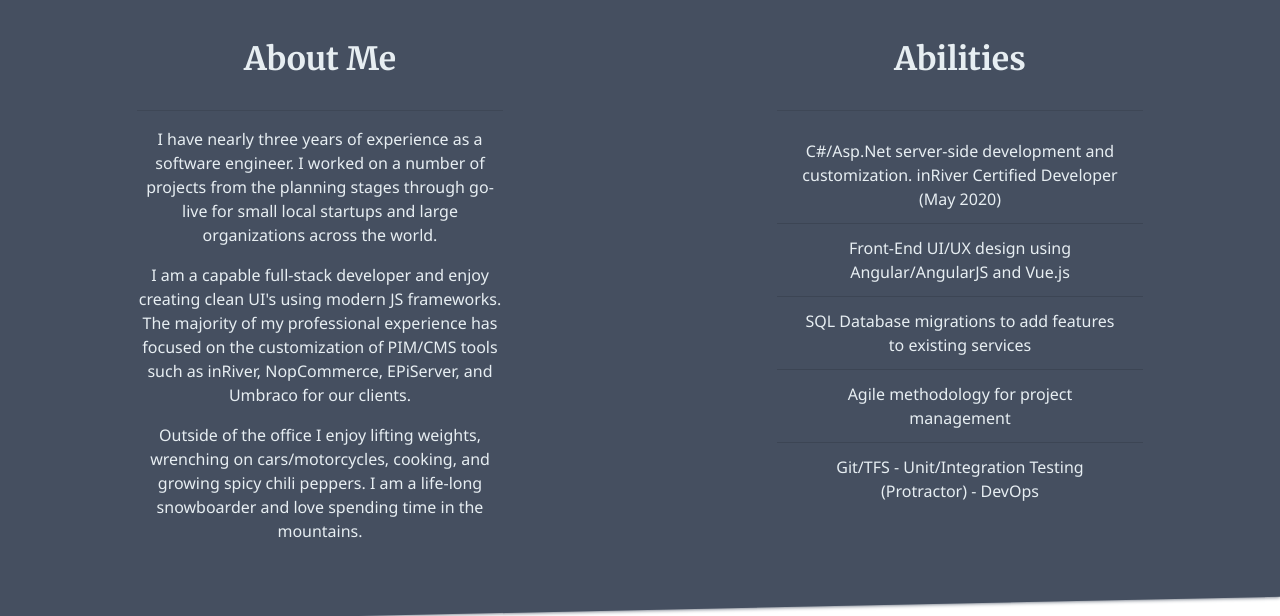
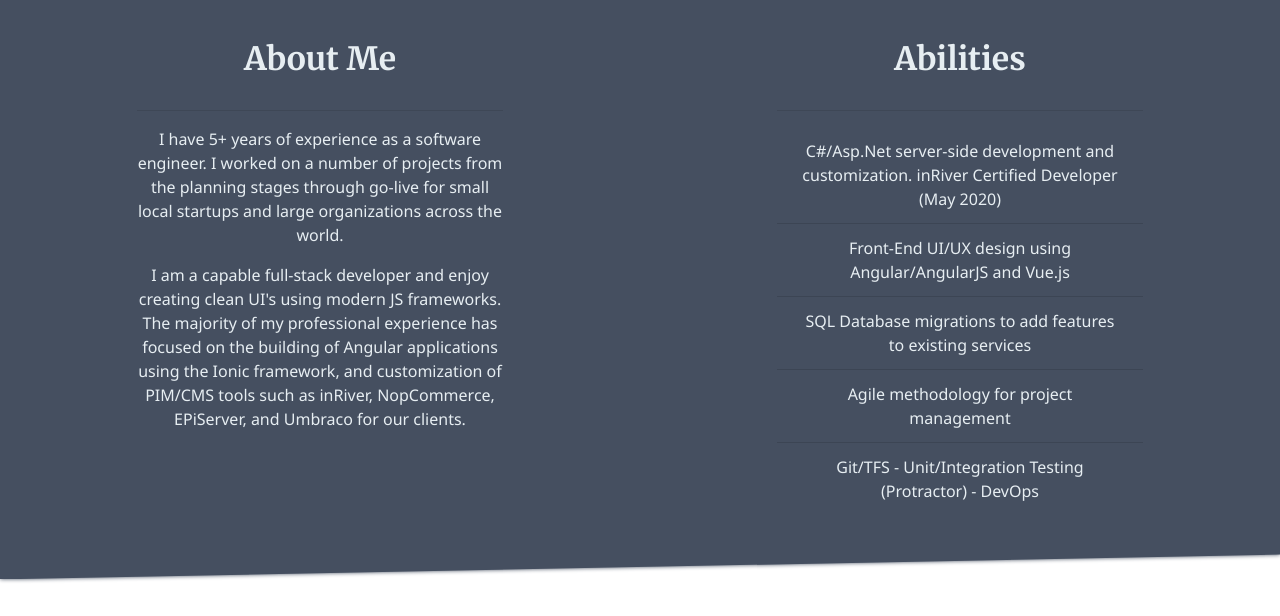
Before and after one commit to DanielJByczynski/DanielJByczynski.com, a plain HTML site: page index.html in a window 1280 px wide. Shown: the part 840-1456 px from the top of the page. Drawn offline with nearby package versions, Linux system fonts and the light colour scheme; a script that the page names is missing.

Commit message:
Update index.html

```diff
--- a/index.html
+++ b/index.html
@@ -37,23 +37,16 @@
 						<div class="center-content-child">
 							<h2 class="py-3">About Me</h2>
 							<hr>
-							<p>I have nearly three years of experience as a software engineer. I worked on a number
+							<p>I have 5+ years of experience as a software engineer. I worked on a number
 								of projects from the planning stages through go-live for small local startups and
 								large
 								organizations across the world.
 							</p>
 							<p>I am a capable full-stack developer and enjoy creating clean UI's using modern JS
-								frameworks. The majority of my professional experience has focused on the
+								frameworks. The majority of my professional experience has focused on the building of Angular applications using the Ionic framework, and
 								customization
 								of
 								PIM/CMS tools such as inRiver, NopCommerce, EPiServer, and Umbraco for our clients.
-							</p>
-							<p>Outside of the office I enjoy lifting weights, wrenching on cars/motorcycles,
-								cooking,
-								and
-								growing spicy chili peppers. I am a life-long snowboarder and love spending time in
-								the
-								mountains.
 							</p>
 						</div>
 					</div>
```
